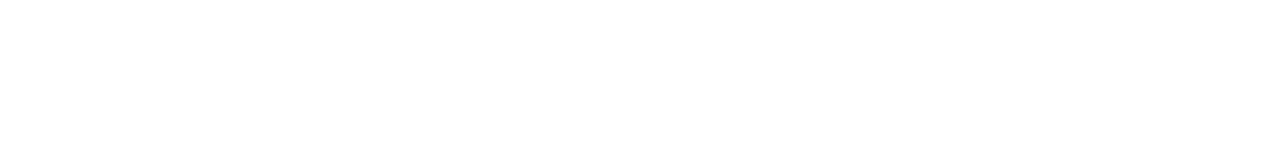
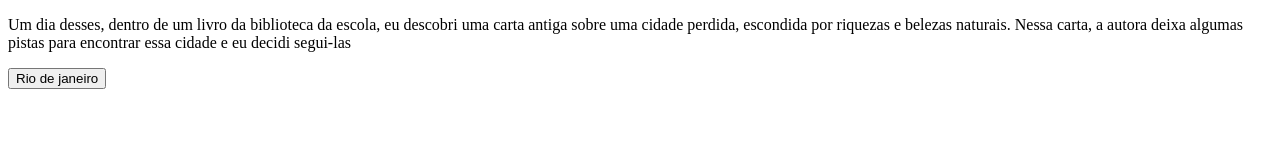
Before and after one commit to gustavobetimsantos-create/Aventura, a plain HTML site: page index.html in a window 1280 px wide. Drawn offline with Linux system fonts and the light colour scheme.

Commit message:
bdegyywy

```diff
--- a/index.html
+++ b/index.html
@@ -6,6 +6,14 @@
     <title>em busca da cidade perdida</title>
 </head>
 <body>
+    <main>
+        <div>
+            <P>Um dia desses, dentro de um livro da biblioteca da escola, eu descobri uma carta antiga sobre uma cidade perdida, escondida por riquezas e belezas naturais. Nessa carta, a autora deixa algumas pistas para encontrar essa cidade e eu decidi segui-las</P>
+            <button>Rio de janeiro</button>
+        </div>
+    </main>
+
+
 
 </body>
 </html>
```
